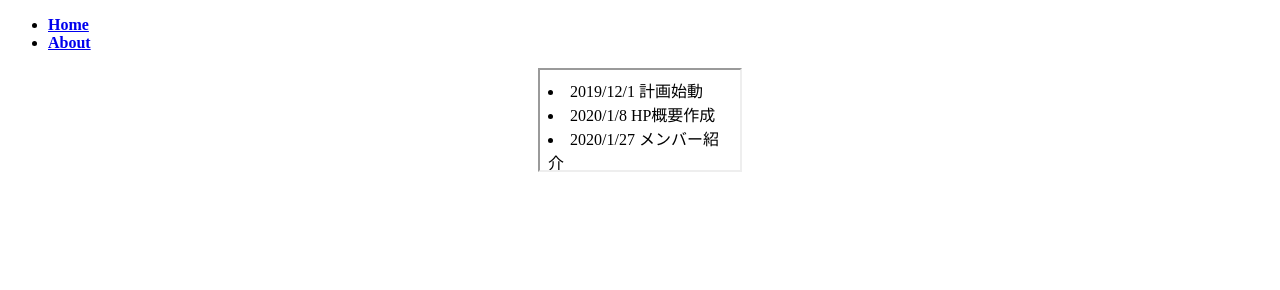
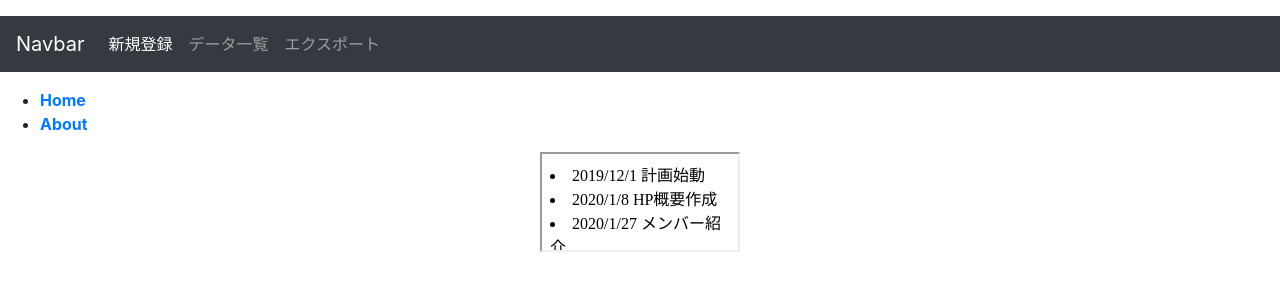
Before and after one commit to Valadish/valab, a plain HTML site: page main.html in a window 1280 px wide. Drawn offline with nearby package versions, Linux system fonts and the light colour scheme.

Commit message:
ナビゲーションバーの追加

```diff
--- a/main.html
+++ b/main.html
@@ -2,9 +2,42 @@
 <html>
 <head>
 <meta charset="UTF-8">
+<meta http-equiv="X-UA-Compatible" content="IE=edge">
+<meta name="viewport" content="width=device-width, initial-scal=1">
 <title>Lab -Life add bravery-</title>
+<!--  BootstrapのCSS読み込み -->
+<link href="css/bootstrap.min.css" rel="stylesheet">
+<!-- jQiery読み込み -->
+<script src="https://ajax.googleapis.com/ajax/libs/jquery/1.11.3/jquery.min.js"></script>
+<!-- BootstrapのJS読み込み -->
+<script src="js/bootstrap.min.js"></script>
+<!-- 共通コンポーネント導入 -->
+<script type="text/javascript">
+	$(function() {
+		$("#header").load("header.html");
+	});
+</script>
 </head>
 <body>
+  <nav class="navbar navbar-expand-sm navbar-dark bg-dark mt-3 mb-3">
+        <button class="navbar-toggler" type="button" data-toggle="collapse" data-target="#navbarNav4" aria-controls="navbarNav4" aria-expanded="false" aria-label="Toggle navigation">
+            <span class="navbar-toggler-icon"></span>
+        </button>
+        <a class="navbar-brand" href="#">Navbar</a>
+        <div class="collapse navbar-collapse">
+            <ul class="navbar-nav">
+                <li class="nav-item active">
+                    <a class="nav-link" href="#">新規登録</a>
+                </li>
+                <li class="nav-item">
+                    <a class="nav-link" href="#">データ一覧</a>
+                </li>
+                <li class="nav-item">
+                    <a class="nav-link" href="#">エクスポート</a>
+                </li>
+            </ul>
+        </div>
+    </nav>
 <!-- メインメニュー -->
 <ul>
 	<li>
```
